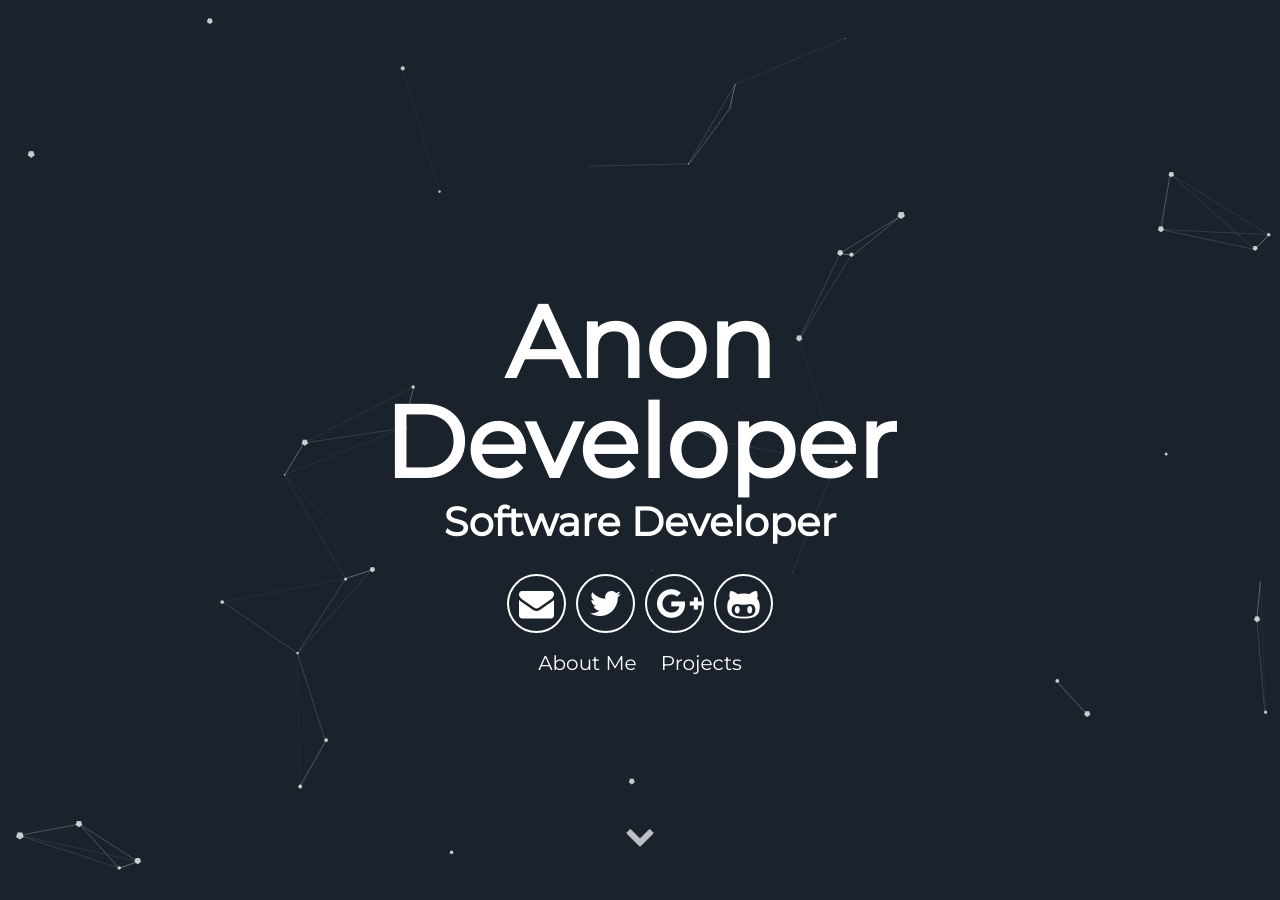
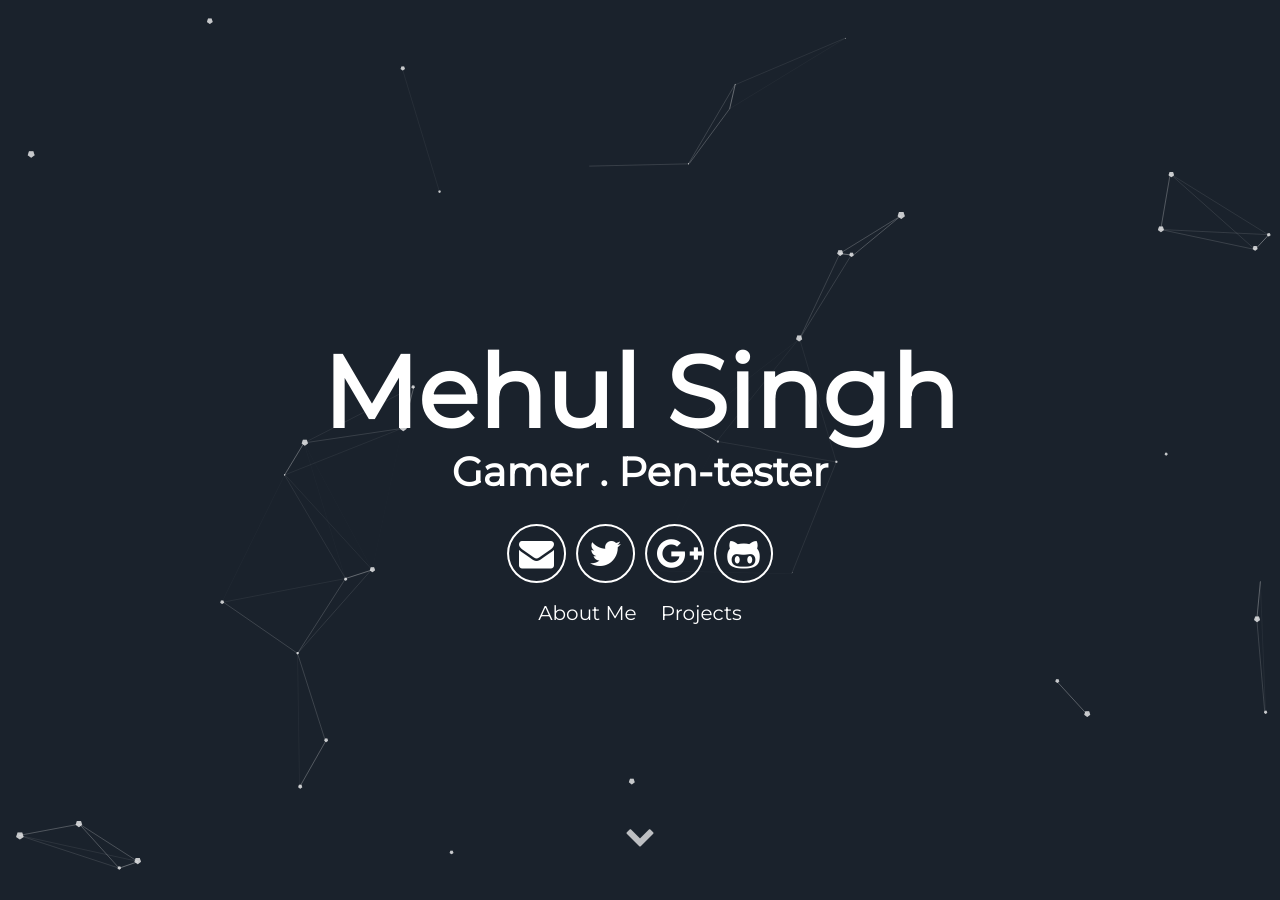
Before and after one commit to xmehulx/xmehulx.github.io, a Jekyll site: the page built from index.html, in a window 1280 px wide and 900 px high. Built offline with Jekyll 4.4.1, drawn with Linux system fonts in a browser that asks for light colours; some of the changed text lies outside the part shown.

Commit message:
Updated _config.yml

```diff
--- a/_config.yml
+++ b/_config.yml
@@ -1,17 +1,16 @@
 # Site settings
-title: A blog about lorem ipsum dolor sit amet
-description: A blog about lorem ipsum dolor sit amet
+title: Mehul Singh
+description: Mehul
 # baseurl: "/particle" # the subpath of your site, e.g. /blog
 # url: "localhost:3000" # the base hostname & protocol for your site e.g. http://willianjusten.com.br
 
 # User settings
-username: Anon Developer
+username: Mehul Singh
 user_description: Bicycle rights irony actually neutra typewriter lyft. Man bun taxidermy put a bird on it, umami yr ramps pop-up ugh bushwick chia lo-fi. Occupy bitters pour-over snackwave you probably haven't heard of them small batch. Cornhole mustache man bun letterpress echo park VHS.
-user_title: Software Developer
-email: anon@anon.com
-twitter_username: lorem_ipsum
-github_username:  lorem_ipsum
-gplus_username:  lorem_ipsum
+user_title: Gamer . Pen-tester
+email: singhmehul@hotmail.com
+twitter_username: _xmehulx_
+github_username: xmehulx
 
 # Google-analytics
 google-analytics:
```
